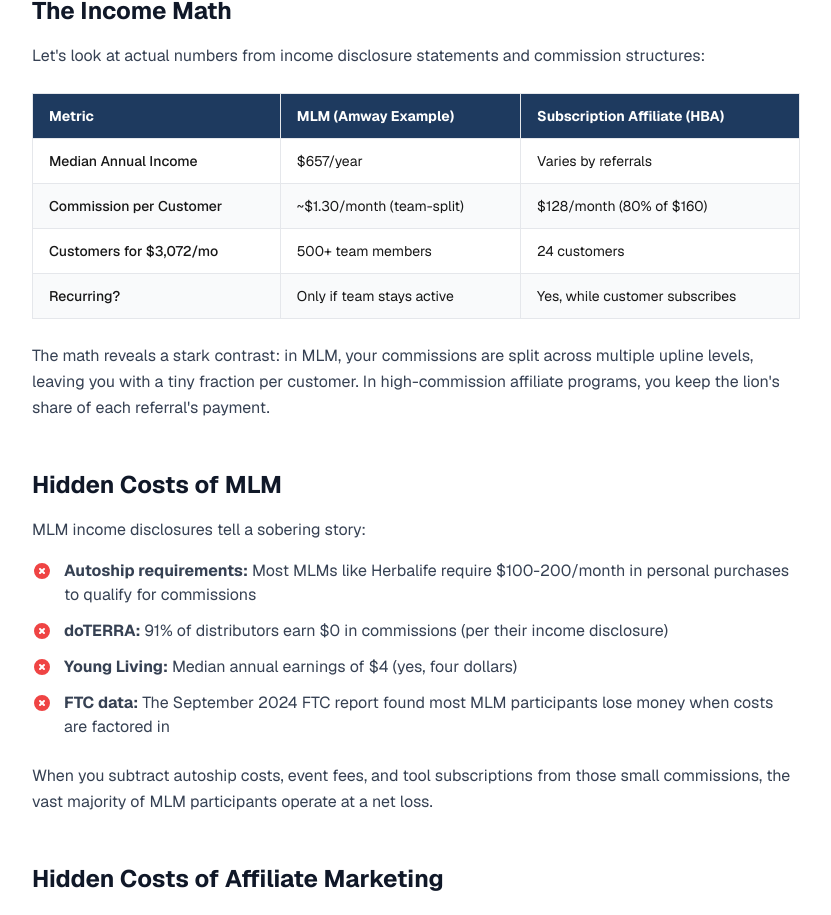
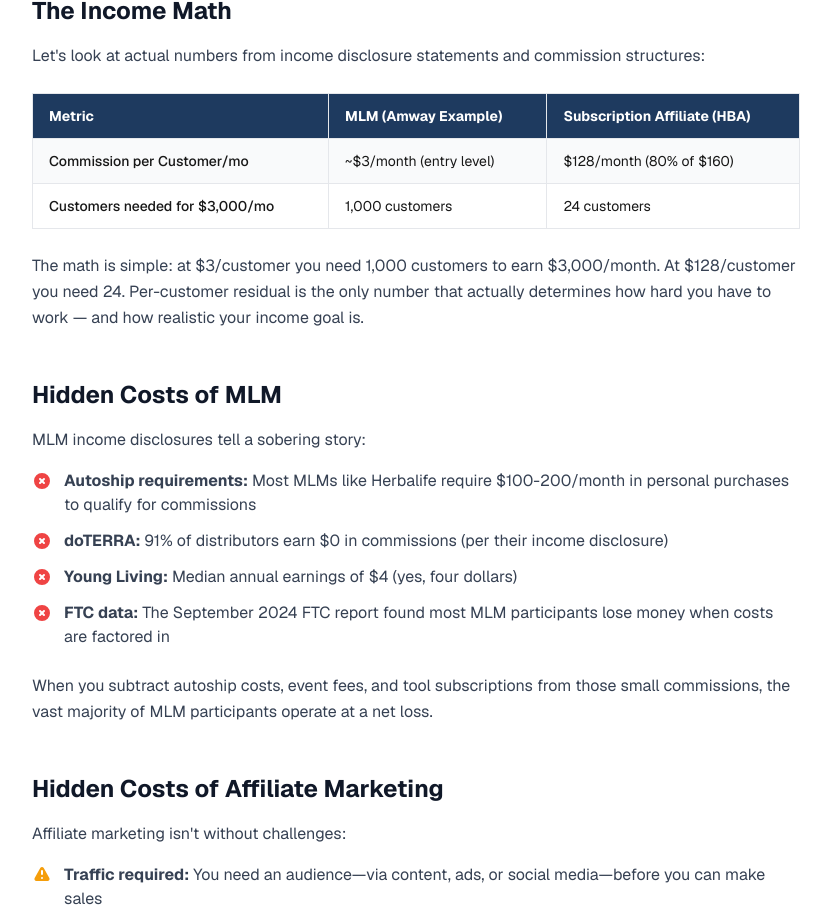
Before and after one commit to homebusinessacademy/home-business-watch, a Next.js app: page /guides/mlm-vs-affiliate-marketing in a window 1280 px wide. Shown: the part 1210-2125 px from the top of the page, without its empty margins (224-1055 px from the left). Built offline with nearby package versions, Linux system fonts and the light colour scheme.

Commit message:
Simplify income math table - commission per customer + customers needed only

```diff
--- a/src/app/guides/mlm-vs-affiliate-marketing/page.tsx
+++ b/src/app/guides/mlm-vs-affiliate-marketing/page.tsx
@@ -130,31 +130,21 @@ export default function MLMvsAffiliatePage() {
                     </tr>
                   </thead>
                   <tbody>
-                    <tr>
-                      <td className="border border-gray-200 px-4 py-3 font-medium">Median Annual Income</td>
-                      <td className="border border-gray-200 px-4 py-3">$657/year</td>
-                      <td className="border border-gray-200 px-4 py-3">Varies by referrals</td>
-                    </tr>
                     <tr className="bg-gray-50">
-                      <td className="border border-gray-200 px-4 py-3 font-medium">Commission per Customer</td>
-                      <td className="border border-gray-200 px-4 py-3">~$1.30/month (team-split)</td>
+                      <td className="border border-gray-200 px-4 py-3 font-medium">Commission per Customer/mo</td>
+                      <td className="border border-gray-200 px-4 py-3">~$3/month (entry level)</td>
                       <td className="border border-gray-200 px-4 py-3">$128/month (80% of $160)</td>
                     </tr>
                     <tr>
-                      <td className="border border-gray-200 px-4 py-3 font-medium">Customers for $3,072/mo</td>
-                      <td className="border border-gray-200 px-4 py-3">500+ team members</td>
+                      <td className="border border-gray-200 px-4 py-3 font-medium">Customers needed for $3,000/mo</td>
+                      <td className="border border-gray-200 px-4 py-3">1,000 customers</td>
                       <td className="border border-gray-200 px-4 py-3">24 customers</td>
-                    </tr>
-                    <tr className="bg-gray-50">
-                      <td className="border border-gray-200 px-4 py-3 font-medium">Recurring?</td>
-                      <td className="border border-gray-200 px-4 py-3">Only if team stays active</td>
-                      <td className="border border-gray-200 px-4 py-3">Yes, while customer subscribes</td>
                     </tr>
                   </tbody>
                 </table>
               </div>
               <p className="text-gray-700 leading-relaxed">
-                The math reveals a stark contrast: in MLM, your commissions are split across multiple upline levels, leaving you with a tiny fraction per customer. In high-commission affiliate programs, you keep the lion&apos;s share of each referral&apos;s payment.
+                The math is simple: at $3/customer you need 1,000 customers to earn $3,000/month. At $128/customer you need 24. Per-customer residual is the only number that actually determines how hard you have to work — and how realistic your income goal is.
               </p>
             </section>
 
```
